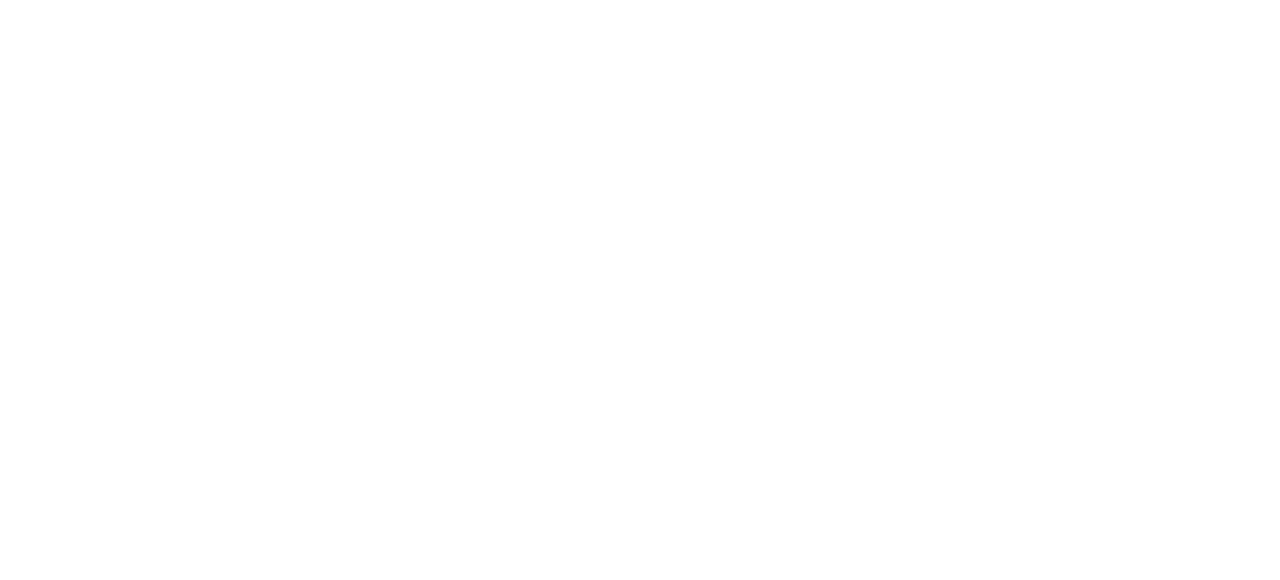
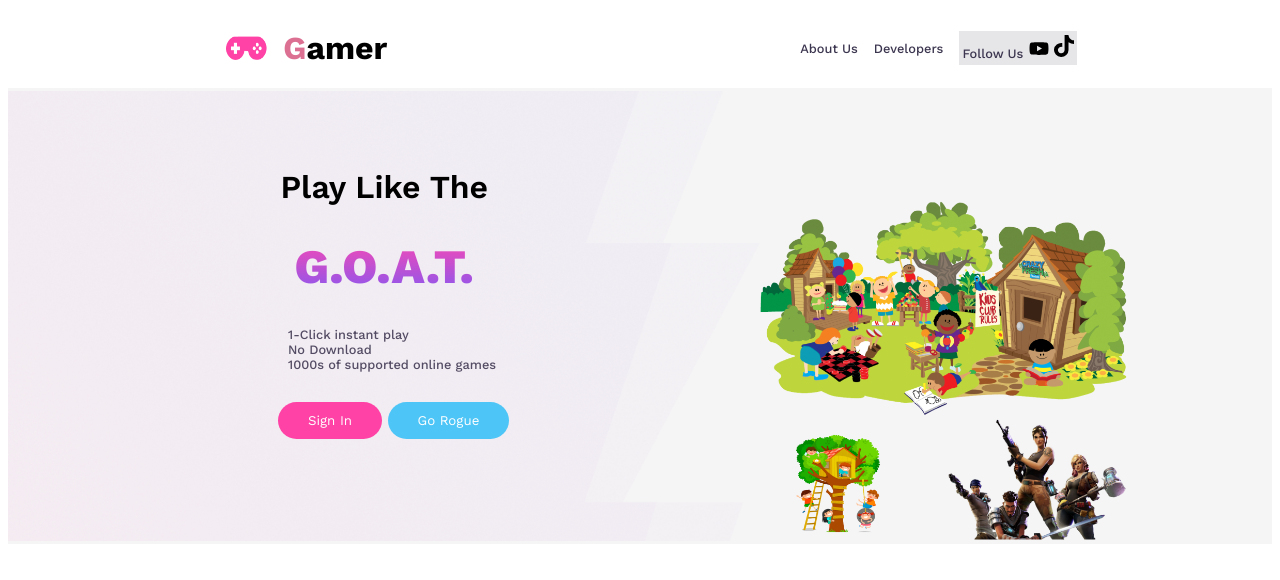
Before and after one commit to Taohid16/my-gamer-zone, a plain HTML site: page index.html in a window 1280 px wide. Drawn offline with nearby package versions, Linux system fonts and the light colour scheme.

Commit message:
added header section

```diff
--- a/index.html
+++ b/index.html
@@ -9,6 +9,42 @@
 </head>
 <body>
     <header>
+        <nav>
+            <div class="nav-title">
+                <img src="images/Frame.png" alt="">
+                <h3><span class="g-cl">G</span>amer</h3>
+            </div>
+            <div class="nav-desc">
+
+                    <a href="">About Us</a>
+                    <a href="">Developers</a>
+                <div class="nav-img">
+                    <a href="">Follow Us</a>
+                    <img class="youtube" src="images/youtube.svg" alt="">
+                    <img class="tiktok" src="images/tiktok.svg" alt="">
+                </div>
+
+            </div>
+
+        </nav>
+        <div class="banner">
+            <div class="banner-desc">
+                <h2>Play Like The</h2>
+                <h1>G.O.A.T.</h1>
+
+                <li>1-Click instant play</li>
+                <li>No Download</li>
+                <li>1000s of supported online games</li>
+                <div class="button-container">
+                    <button class="btn-primary">Sign In</button>
+                <button class="btn-secodary">Go Rogue</button>
+
+                </div>
+            </div>
+            <div class="banner-img">
+                <img class="banner-img-2" src="images/Group 18.png" alt="">
+            </div>
+        </div>
 
     </header>
     <body>
--- a/styles/gamer.css
+++ b/styles/gamer.css
@@ -0,0 +1,130 @@
+@import url('https://fonts.googleapis.com/css2?family=Open+Sans:wght@400;800&family=Work+Sans:wght@400;500;600;700;800&display=swap');
+*{
+    font-family: 'Open Sans', sans-serif;
+    font-family: 'Work Sans', sans-serif;
+
+}
+
+nav{
+    width: 100%;
+   max-height: 5rem
+}
+.nav-desc img{
+    width: 20px;
+
+}
+nav{
+    display: flex;
+    justify-content: space-around;
+    background-color: #FFF;
+}
+.nav-title{
+    display: flex;
+    align-items: center;
+    justify-content: center;
+}
+.nav-title img{
+    width: 20%;
+    height: 30%;
+    margin-right: 1rem;
+}
+.nav-desc {
+    display: flex;
+    align-items: center;
+    text-decoration: none;
+    gap: 1rem;
+
+}
+.nav-desc a{
+    text-decoration: none;
+    color: #3C354F;
+    font-size: .8rem;
+    font-weight: 500;
+}
+.nav-title h3{
+    font-size: 2rem;
+    font-weight: 700;
+}
+.g-cl{
+    color: palevioletred;
+}
+.nav-img{
+    background-color: rgba(11, 2, 35, 0.10);
+    align-items: center;
+    padding: .2rem;
+    font-size: 1rem;
+    font-weight: 500;
+}
+.banner{
+    width: auto;
+    height: 100%;
+    display: flex;
+    align-items: center;
+    justify-content: space-evenly;
+    background-color: whitesmoke
+
+}
+.banner-img-2{
+    height: 22rem;
+    padding-right:140px ;
+    padding-bottom:0px ;
+    padding-top: 100px;
+    margin-bottom: 0%;
+}
+.banner-desc{
+    background-image: url(/images/Group-14.png);
+    background-repeat: no-repeat;
+    background-size: cover;
+    width: 100%;
+    height: 450px;
+    text-decoration: none;
+    list-style: none;
+}
+.banner-desc h2{
+    font-size: 2rem;
+    font-weight: 600;
+    text-align: center;
+    padding-top: 50px;
+}
+.banner-desc h1{
+    text-align: center;
+
+    font-size: 3rem;
+    font-weight: 800;
+    background: linear-gradient(180deg, #F948B2 0%, #8758F1 100%);
+    background-clip: text;
+    -webkit-background-clip: text;
+    -webkit-text-fill-color: transparent;
+}
+.banner-desc li{
+    color: #534C64;
+    padding-left: 280px;
+    font-size: .8rem;
+    font-style: normal;
+    font-weight: 500;
+}
+.btn-primary{
+    display: inline-flex;
+    padding: 11px 30px;
+    align-items: flex-start;
+    gap: 10px;
+    border-radius: 48px;
+    background: var(--linear, linear-gradient(90deg, #FF42A5 0%, #FF42A5 100%));
+    color: #fff;
+    border: none;
+
+}
+.btn-secodary{
+    display: inline-flex;
+    padding: 11px 30px;
+    align-items: flex-start;
+    gap: 10px;
+    border-radius: 48px;
+    background: #4EC5F7;
+    color: #fff;
+    border: none;
+}
+.button-container{
+    padding-left: 270px;
+    padding-top: 30px;
+}
```
Also changed, not shown: images/Group-14.png (renamed from images/Group 14.png), images/tiktok.svg (added), images/youtube.svg (added).
